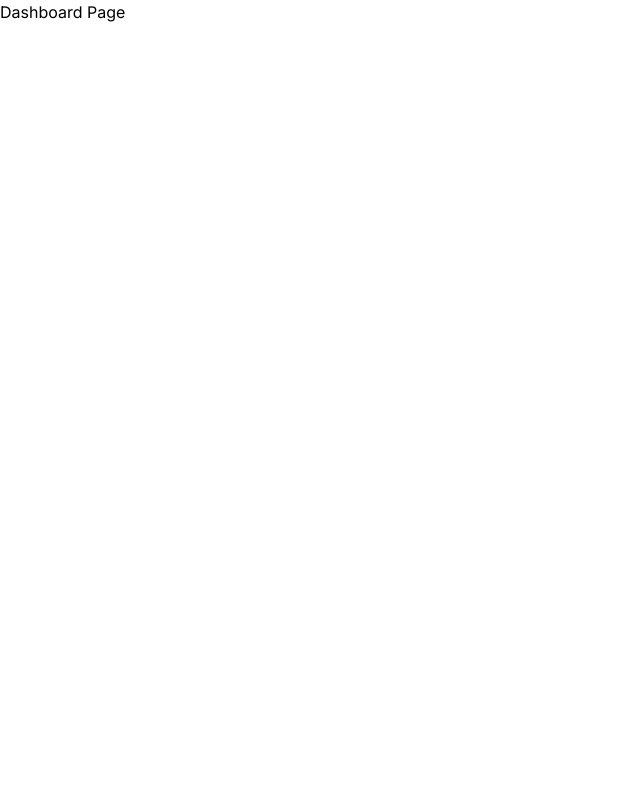
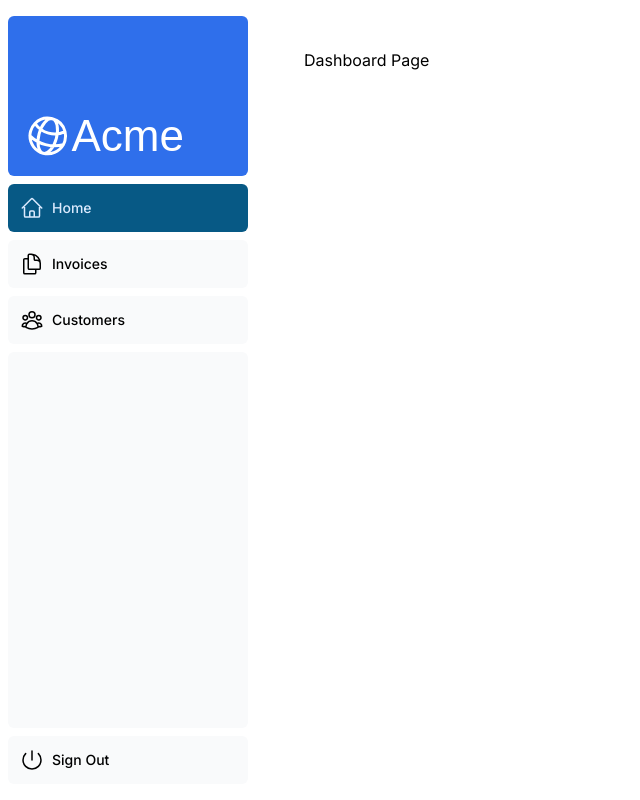
Before and after one commit to AtanasovCode/dashboard-next, a Next.js app: page /dashboard in a window 1280 px wide. Shown: the whole page, without its empty margins (0-640 px from the left). Built offline with nearby package versions, Linux system fonts and the light colour scheme; a web font is replaced by a local one.

Commit message:
added navigation between dashboard routes - replaced <a> links with Nextjs <Link> - added active styling for active links - created layout.tsx for Dashboard route

```diff
--- /dev/null
+++ b/app/dashboard/layout.tsx
@@ -0,0 +1,14 @@
+import SideNav from '@/app/ui/dashboard/sidenav';
+
+export default function Layout({ children }: { children: React.ReactNode }) {
+    return (
+        <div className="flex h-screen flex-col md:flex-row md:overflow-hidden">
+            <div className="w-full flex-none md:w-64">
+                <SideNav />
+            </div>
+            <div className="flex-grow p-6 md:overflow-y-auto md:p-12">
+                {children}
+            </div>
+        </div>
+    );
+}
--- a/app/ui/dashboard/nav-links.tsx
+++ b/app/ui/dashboard/nav-links.tsx
@@ -1,3 +1,9 @@
+'use client';
+
+
+import Link from 'next/link';
+import { usePathname } from 'next/navigation';
+import clsx from 'clsx';
 import {
   UserGroupIcon,
   HomeIcon,
@@ -17,19 +23,27 @@
 ];
 
 export default function NavLinks() {
+
+  const pathname = usePathname();
+
   return (
     <>
       {links.map((link) => {
         const LinkIcon = link.icon;
         return (
-          <a
+          <Link
             key={link.name}
             href={link.href}
-            className="flex h-[48px] grow items-center justify-center gap-2 rounded-md bg-gray-50 p-3 text-sm font-medium hover:bg-sky-100 hover:text-blue-600 md:flex-none md:justify-start md:p-2 md:px-3"
+            className={clsx(
+              'flex h-[48px] grow items-center justify-center gap-2 rounded-md bg-gray-50 p-3 text-sm font-medium hover:bg-sky-100 hover:text-blue-600 md:flex-none md:justify-start md:p-2 md:px-3',
+              {
+                'bg-sky-800 text-blue-100': pathname === link.href,
+              },
+            )}
           >
             <LinkIcon className="w-6" />
             <p className="hidden md:block">{link.name}</p>
-          </a>
+          </Link>
         );
       })}
     </>
```
